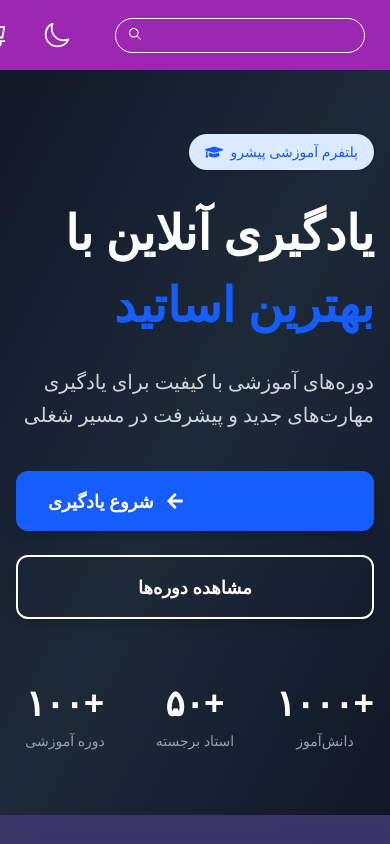
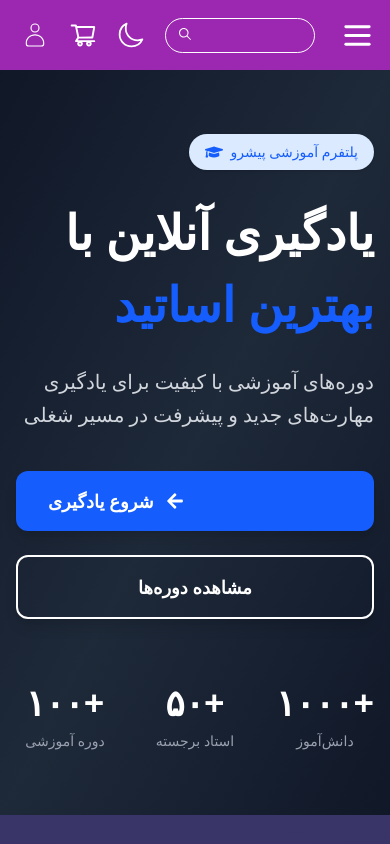
Before and after one commit to mohamed1383/course-site, a React (Vite) app: page / in a window 390 px wide. Shown: the top 844 px of the page. Built offline with nearby package versions, Linux system fonts and the light colour scheme.

Commit message:
fix-mobile-size

```diff
--- a/src/components/header/header.tsx
+++ b/src/components/header/header.tsx
@@ -1,7 +1,8 @@
-import React from 'react'
+import React,{useState,useEffect} from 'react'
 import Navbar from './navbar'
 import Button from './button'
 import SearchBar from './search-bar'
+import { useMediaQuery } from 'react-responsive';
 import { CiLogin } from "react-icons/ci";
 import { CiUser } from "react-icons/ci";
 import { GoSun } from "react-icons/go";
@@ -20,22 +21,30 @@ export default function Header() {
   let theme = pageTheme === "light" ? GoSun : IoMoonOutline
   let userIcon = isLogin ? CiUser : CiLogin
   let buttons = [userIcon, AiOutlineShoppingCart, theme]
+  const [isSize2, setIsSize2] = useState(false)
+  const size2 = useMediaQuery({ query: "(max-width: 500px)" })
+
+   useEffect(() => {
+      size2 ? setIsSize2(true) : setIsSize2(false)
+
+    },[window.innerWidth])
 
   return (
     <div style={{
       display: "flex",
       flexDirection: "row-reverse",
-      justifyContent: 'space-between',
+      justifyContent: isSize2 ? 'flex-start' : 'space-between',
+      gap: isSize2 ? '25px' : '0',
       alignItems: "center",
       height: "70px",
-      padding: "0 25px",
+      padding: "0 15px",
       backgroundColor: pageTheme === "light" ? "rgb(142, 36, 170)" : "rgb(156, 39, 176)",
       color: "white"
     }}>
       <Navbar></Navbar>
-      <div className='flex items-center flex-row-reverse gap-10'>
+      <div className='flex items-center flex-row-reverse gap-4 sm:gap-10'>
         <SearchBar></SearchBar>
-        <div className='flex gap-7'>
+        <div className='flex gap-3 sm:gap-7'>
           {buttons.map((item, index) => {
             return index != 0 ? <Button
               Icon={item}
--- a/src/components/header/search-bar.tsx
+++ b/src/components/header/search-bar.tsx
@@ -7,7 +7,7 @@ import { useEffect, useState } from 'react';
 export default function SearchBar() {
 
   const [isSize2,setIsSize2] = useState(false)
-  const size2 = useMediaQuery({ query: "(max-width: 675px)" })
+  const size2 = useMediaQuery({ query: "(max-width: 690px)" })
 
   useEffect(() => {
     size2 ? setIsSize2(true) : setIsSize2(false)
@@ -15,7 +15,7 @@ export default function SearchBar() {
   },[window.innerWidth])
 
   return (
-    <div className={`relative flex ${isSize2 ? 'w-[250px]' : "w-[400px]"} h-[35px]`}>
+    <div className={`relative flex ${isSize2 ? 'w-[150px]' : "w-[400px]"} h-[35px]`}>
       <input type="text" className='w-full h-full rounded-[50px] outline-none border-[1px]
        border-white pl-[35px] transition-all duration-300 focus-within:bg-white focus-within:text-[#6a1b9a] peer '/>
 
--- /dev/null
+++ b/src/pages/shoping-card/shoping-cart-page.tsx
@@ -0,0 +1,9 @@
+import React from 'react'
+
+export default function ShopingCartPage() {
+  return (
+    <div>
+
+    </div>
+  )
+}
```
